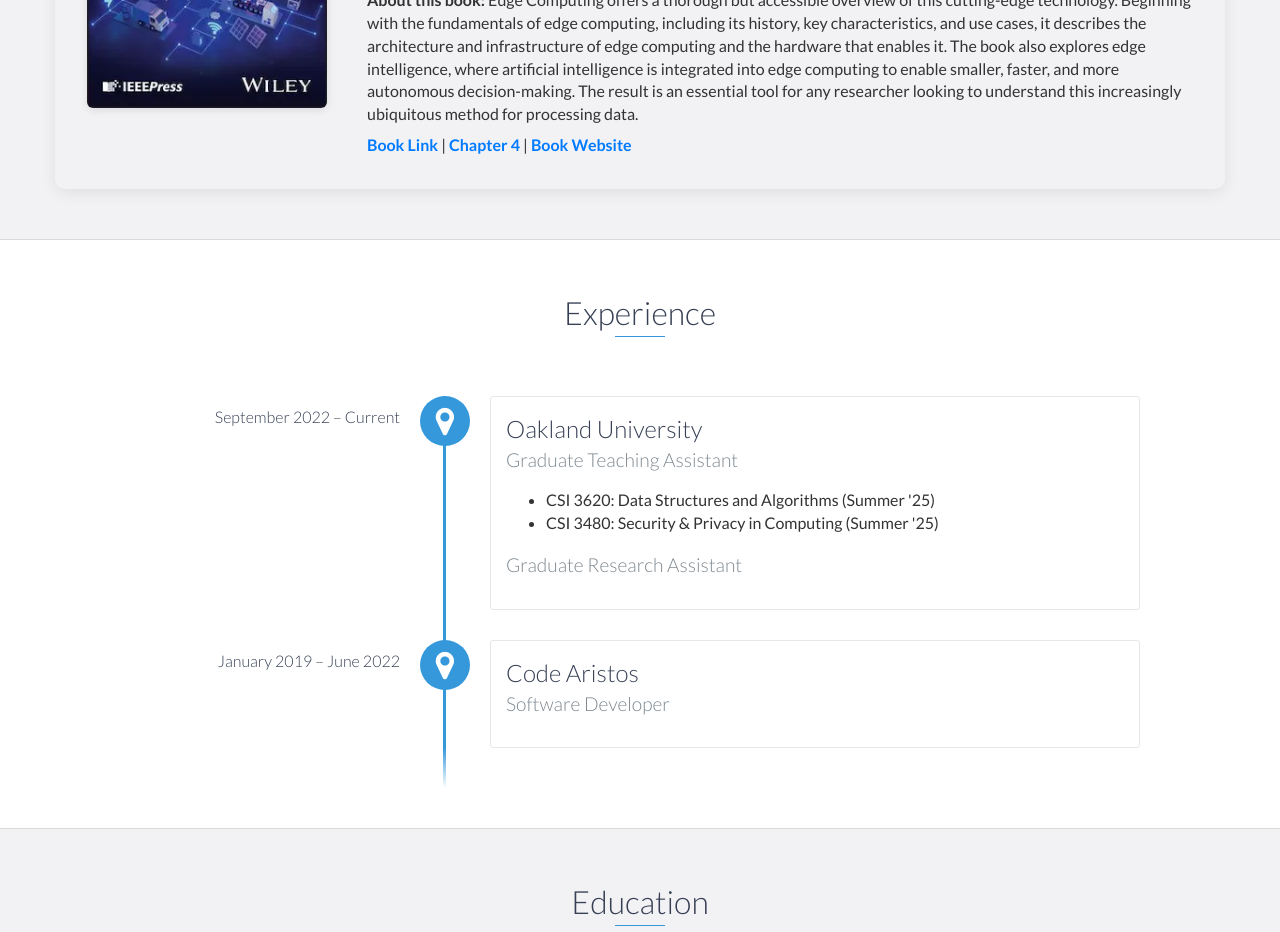
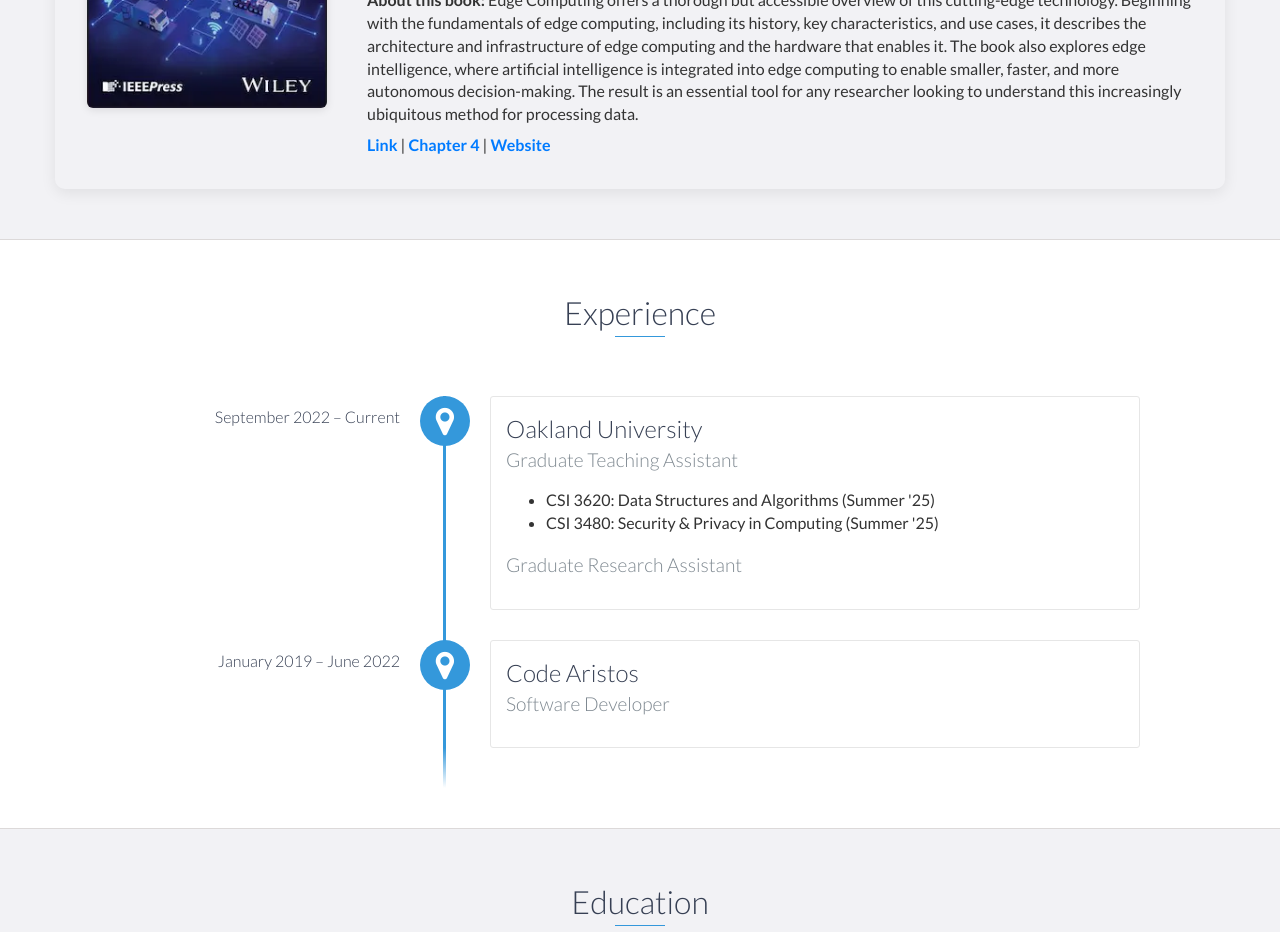
Before and after one commit to shaibal13/shaibal13.github.io, a website: page index.html in a window 1280 px wide. Shown: the part 2960-3892 px from the top of the page. Drawn offline with nearby package versions, Linux system fonts and the light colour scheme; files that its build step writes are made by us from their sources; files whose address does not match are found by name.

Commit message:
space issue

```diff
--- a/index.html
+++ b/index.html
@@ -409,9 +409,9 @@ footer {
           <p style="margin: 0 0 8px 0;"><b>Authors (Chapter 4):</b> <b>Shaibal Saha</b>, Qiren Wang, Lichen Xia, and Yongtao Yao</p>
           <p style="margin: 0 0 8px 0;"><b>About this book:</b> Edge Computing offers a thorough but accessible overview of this cutting-edge technology. Beginning with the fundamentals of edge computing, including its history, key characteristics, and use cases, it describes the architecture and infrastructure of edge computing and the hardware that enables it. The book also explores edge intelligence, where artificial intelligence is integrated into edge computing to enable smaller, faster, and more autonomous decision-making. The result is an essential tool for any researcher looking to understand this increasingly ubiquitous method for processing data.</p>
 
-          <a href="https://onlinelibrary.wiley.com/doi/book/10.1002/9781394285860" target="_blank" style="color: #007bff; font-weight: bold; text-decoration: none;">Book Link</a>
-        | <a href="https://onlinelibrary.wiley.com/doi/10.1002/9781394285860.ch4" target="_blank" style="color: #007bff; font-weight: bold; text-decoration: none;">Chapter 4</a>
-        | <a href="https://edgecomputingbook.org/" target="_blank" style="color: #007bff; font-weight: bold; text-decoration: none;">Book Website</a>
+          <a href="https://onlinelibrary.wiley.com/doi/book/10.1002/9781394285860" target="_blank" style="color: #007bff; font-weight: bold; text-decoration: none;">Link</a>
+        | <a href="https://onlinelibrary.wiley.com/doi/10.1002/9781394285860.ch4" target="_blank" style="color: #007bff; font-weight: bold; text-decoration: none;"> Chapter 4</a>
+        | <a href="https://edgecomputingbook.org/" target="_blank" style="color: #007bff; font-weight: bold; text-decoration: none;"> Website</a>
         </div>
       </div>
     </div>
```
